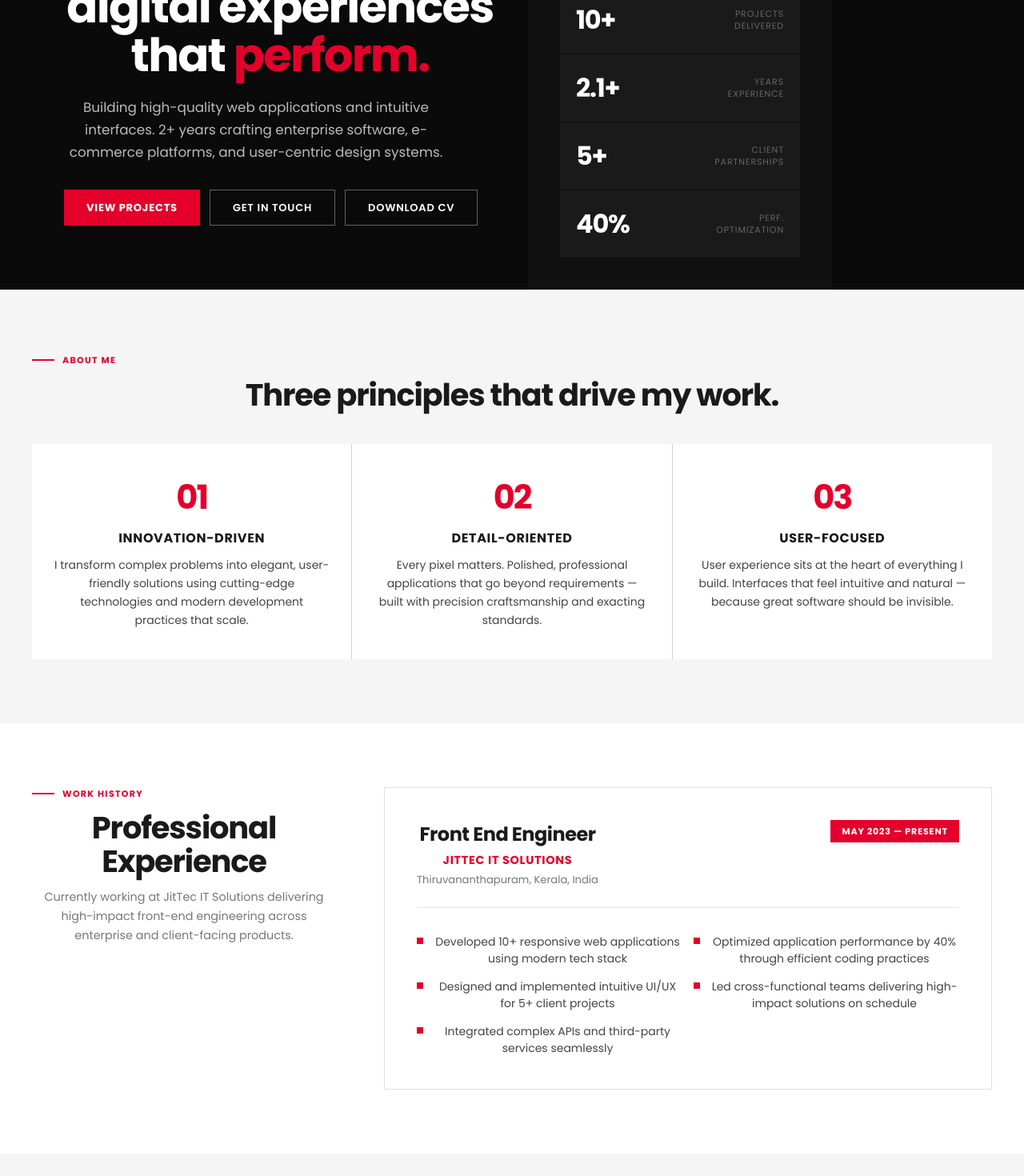
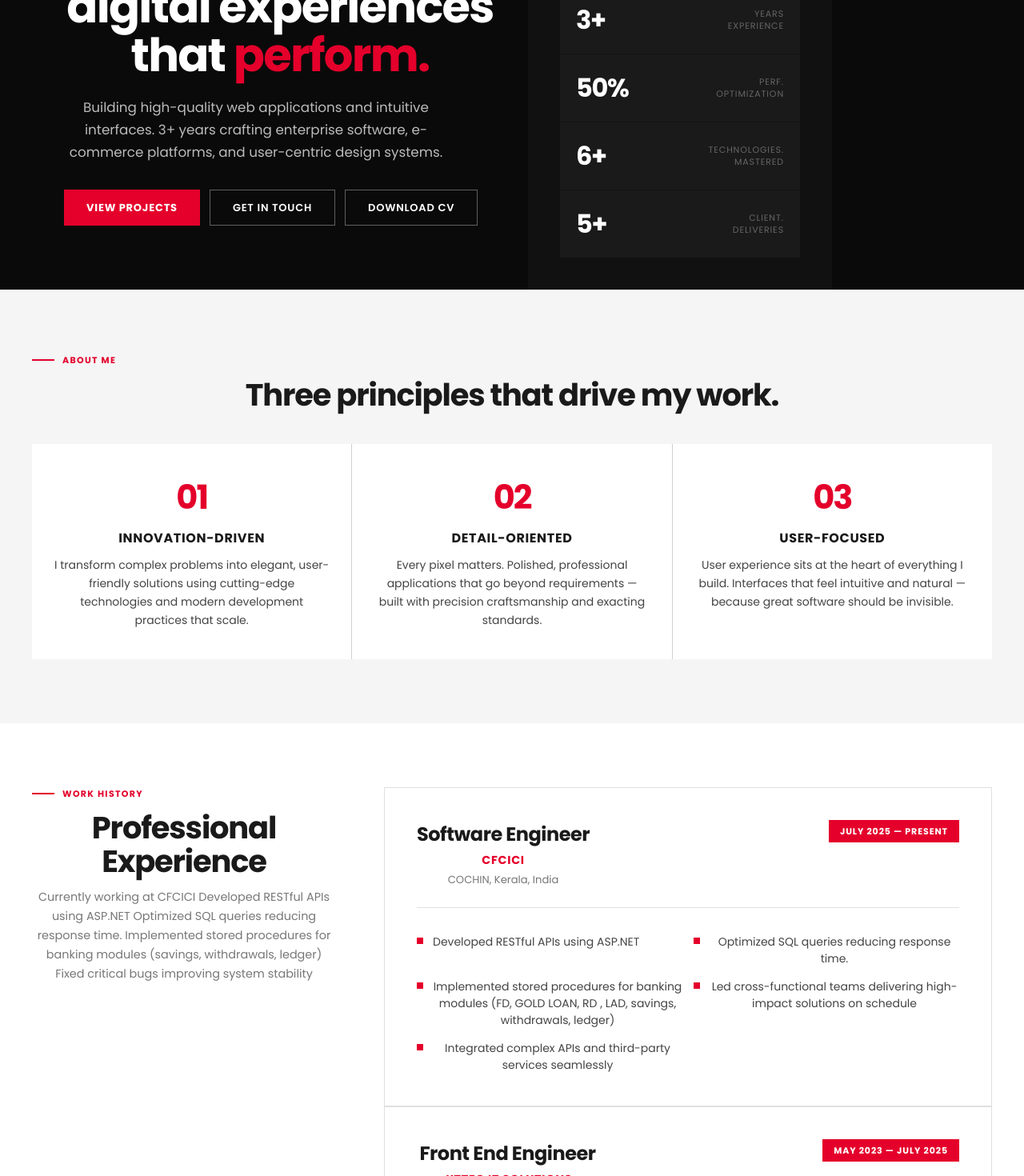
Before and after one commit to aadithyan66/portfolio, a React (Vite) app: page / in a window 1280 px wide. Shown: the part 300-1770 px from the top of the page at 80% size. Built offline with nearby package versions, Linux system fonts and the light colour scheme.

Commit message:
updation

```diff
--- a/src/Portfolio.jsx
+++ b/src/Portfolio.jsx
@@ -191,32 +191,32 @@ const skillCatMap = { "All Technologies": null, "Frontend": "Frontend", "Backend
 /* ─────────────────────── SVGs ─────────────────────── */
 const LayersIcon = () => (
   <svg viewBox="0 0 24 24">
-    <path d="M12 2L2 7l10 5 10-5-10-5zM2 17l10 5 10-5M2 12l10 5 10-5" stroke="#fff" strokeWidth="2" fill="none" strokeLinecap="round" strokeLinejoin="round"/>
+    <path d="M12 2L2 7l10 5 10-5-10-5zM2 17l10 5 10-5M2 12l10 5 10-5" stroke="#fff" strokeWidth="2" fill="none" strokeLinecap="round" strokeLinejoin="round" />
   </svg>
 );
 const CapIcon = () => (
   <svg viewBox="0 0 24 24">
-    <path d="M12 3L1 9l11 6 9-4.91V17h2V9L12 3zM5 13.18v4L12 21l7-3.82v-4L12 17l-7-3.82z" fill="#fff"/>
+    <path d="M12 3L1 9l11 6 9-4.91V17h2V9L12 3zM5 13.18v4L12 21l7-3.82v-4L12 17l-7-3.82z" fill="#fff" />
   </svg>
 );
 const StarIcon = () => (
   <svg viewBox="0 0 24 24">
-    <path d="M12 2l3.09 6.26L22 9.27l-5 4.87 1.18 6.88L12 17.77l-6.18 3.25L7 14.14 2 9.27l6.91-1.01L12 2z" fill="#fff"/>
+    <path d="M12 2l3.09 6.26L22 9.27l-5 4.87 1.18 6.88L12 17.77l-6.18 3.25L7 14.14 2 9.27l6.91-1.01L12 2z" fill="#fff" />
   </svg>
 );
 const MailIcon = () => (
   <svg viewBox="0 0 24 24">
-    <path d="M20 4H4c-1.1 0-2 .9-2 2v12c0 1.1.9 2 2 2h16c1.1 0 2-.9 2-2V6c0-1.1-.9-2-2-2zm0 4l-8 5-8-5V6l8 5 8-5v2z" fill="#fff"/>
+    <path d="M20 4H4c-1.1 0-2 .9-2 2v12c0 1.1.9 2 2 2h16c1.1 0 2-.9 2-2V6c0-1.1-.9-2-2-2zm0 4l-8 5-8-5V6l8 5 8-5v2z" fill="#fff" />
   </svg>
 );
 const PhoneIcon = () => (
   <svg viewBox="0 0 24 24">
-    <path d="M6.62 10.79c1.44 2.83 3.76 5.14 6.59 6.59l2.2-2.2c.27-.27.67-.36 1.02-.24 1.12.37 2.33.57 3.57.57.55 0 1 .45 1 1V20c0 .55-.45 1-1 1-9.39 0-17-7.61-17-17 0-.55.45-1 1-1h3.5c.55 0 1 .45 1 1 0 1.25.2 2.45.57 3.57.11.35.03.74-.25 1.02l-2.2 2.2z" fill="#fff"/>
+    <path d="M6.62 10.79c1.44 2.83 3.76 5.14 6.59 6.59l2.2-2.2c.27-.27.67-.36 1.02-.24 1.12.37 2.33.57 3.57.57.55 0 1 .45 1 1V20c0 .55-.45 1-1 1-9.39 0-17-7.61-17-17 0-.55.45-1 1-1h3.5c.55 0 1 .45 1 1 0 1.25.2 2.45.57 3.57.11.35.03.74-.25 1.02l-2.2 2.2z" fill="#fff" />
   </svg>
 );
 const PinIcon = () => (
   <svg viewBox="0 0 24 24">
-    <path d="M12 2C8.13 2 5 5.13 5 9c0 5.25 7 13 7 13s7-7.75 7-13c0-3.87-3.13-7-7-7zm0 9.5c-1.38 0-2.5-1.12-2.5-2.5s1.12-2.5 2.5-2.5 2.5 1.12 2.5 2.5-1.12 2.5-2.5 2.5z" fill="#fff"/>
+    <path d="M12 2C8.13 2 5 5.13 5 9c0 5.25 7 13 7 13s7-7.75 7-13c0-3.87-3.13-7-7-7zm0 9.5c-1.38 0-2.5-1.12-2.5-2.5s1.12-2.5 2.5-2.5 2.5 1.12 2.5 2.5-1.12 2.5-2.5 2.5z" fill="#fff" />
   </svg>
 );
 
@@ -304,12 +304,12 @@ export default function Portfolio() {
             that <em>perform.</em>
           </h1>
           <p className="hero-desc">
-            Building high-quality web applications and intuitive interfaces. 2+ years crafting enterprise software, e-commerce platforms, and user-centric design systems.
+            Building high-quality web applications and intuitive interfaces. 3+ years crafting enterprise software, e-commerce platforms, and user-centric design systems.
           </p>
           <div className="hero-btns">
             <button className="btn-red" onClick={() => goSec("projects")}>View Projects</button>
             <button className="btn-ghost" onClick={() => goSec("contact")}>Get in Touch</button>
-           <a href="https://aadithyan-d-s.tiiny.site/" target="_blank" rel="noopener noreferrer">
+            <a href="https://aadithyan-d-s.tiiny.site/" target="_blank" rel="noopener noreferrer">
               <button className="btn-ghost">Download CV</button>
             </a>
           </div>
@@ -320,10 +320,11 @@ export default function Portfolio() {
           <div className="hero-right-label">Career Overview</div>
           <div className="hero-stats">
             {[
-              { num: "10+", label: "Projects\nDelivered" },
-              { num: "2.1+", label: "Years\nExperience" },
-              { num: "5+", label: "Client\nPartnerships" },
-              { num: "40%", label: "Perf.\nOptimization" },
+              { num: "12+", label: "Projects\nDelivered" },
+              { num: "3+", label: "Years\nExperience" },
+              { num: "50%", label: "Perf.\nOptimization" },
+              { num: "6+", label: "Technologies.\nMastered" },
+              { num: "5+", label: "Client.\nDeliveries" }
             ].map((s) => (
               <div className="hstat" key={s.num}>
                 <span className="hstat-num">{s.num}</span>
@@ -363,10 +364,39 @@ export default function Portfolio() {
               <div className="sec-eyebrow"><div className="sec-eyebrow-line" /><span>Work History</span></div>
               <h2>Professional Experience</h2>
               <p style={{ fontSize: "0.9rem", color: "var(--text3)", lineHeight: 1.65, marginTop: 12 }}>
-                Currently working at JitTec IT Solutions delivering high-impact front-end engineering across enterprise and client-facing products.
+                Currently working at CFCICI Developed RESTful APIs using ASP.NET
+                Optimized SQL queries reducing response time.
+                Implemented stored procedures for banking modules (savings, withdrawals, ledger)
+                Fixed critical bugs improving system stability
               </p>
             </div>
             <div>
+              <div className="exp-main-card">
+                <div className="exp-toprow">
+                  <div>
+                    <div className="exp-role"> Software Engineer</div>
+                    <div className="exp-company"> CFCICI </div>
+                    <div className="exp-loc">COCHIN, Kerala, India</div>
+                  </div>
+                  <div className="exp-badge">July 2025 — Present</div>
+                </div>
+                <div className="exp-list">
+                  {[
+                    "Developed RESTful APIs using ASP.NET",
+                    "Optimized SQL queries reducing response time.",
+                    "Implemented stored procedures for banking modules (FD, GOLD LOAN, RD , LAD, savings, withdrawals, ledger)",
+                    "Led cross-functional teams delivering high-impact solutions on schedule",
+                    "Integrated complex APIs and third-party services seamlessly",
+                  ].map((h) => (
+                    <div className="exp-item" key={h}>
+                      <div className="exp-item-dot" />
+                      <span>{h}</span>
+                    </div>
+                  ))}
+                </div>
+
+
+              </div>
               <div className="exp-main-card">
                 <div className="exp-toprow">
                   <div>
@@ -374,7 +404,7 @@ export default function Portfolio() {
                     <div className="exp-company">JitTec IT Solutions</div>
                     <div className="exp-loc">Thiruvananthapuram, Kerala, India</div>
                   </div>
-                  <div className="exp-badge">May 2023 — Present</div>
+                  <div className="exp-badge">May 2023 — July 2025</div>
                 </div>
                 <div className="exp-list">
                   {[
@@ -390,6 +420,8 @@ export default function Portfolio() {
                     </div>
                   ))}
                 </div>
+
+
               </div>
             </div>
           </div>
@@ -427,8 +459,8 @@ export default function Portfolio() {
                   </div>
                   {p.link
                     ? <a className="proj-link" href={p.link} target="_blank" rel="noopener noreferrer">
-                        View Project <span className="proj-link-arrow">→</span>
-                      </a>
+                      View Project <span className="proj-link-arrow">→</span>
+                    </a>
                     : <span className="proj-nda">Enterprise · NDA</span>
                   }
                 </div>
```
